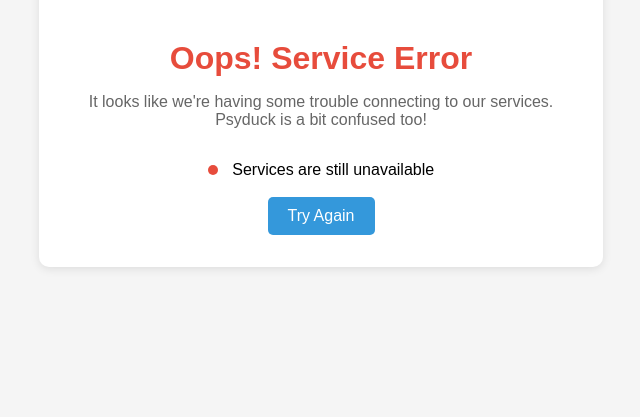
After one commit to YourBr0ther/Pokemon-Smile, a Flask app: template templates/error.html in a window 1280 px wide. The commit adds this page. Shown: the part 383-800 px from the top of the page, without its empty margins (319-959 px from the left). Run offline with Flask 3, Linux system fonts and the light colour scheme; the template is opened without the code that fills it, so the values that code supplies are empty.

Commit message:
Add service error handling and status page with Psyduck sprite. Improve MongoDB connection handling and timeout settings.

```diff
--- a/app.py
+++ b/app.py
@@ -21,35 +21,155 @@
 app.config['PERMANENT_SESSION_LIFETIME'] = timedelta(days=7)  # Make sessions last longer
 app.config['SERVER_NAME'] = os.environ.get("BASE_URL", "").replace("http://", "").replace("https://", "")
 
+# Global variables for service status
+mongodb_status = {
+    'status': 'unknown',
+    'last_checked': None,
+    'error': None
+}
+
+def check_mongodb_connection():
+    """Check MongoDB connection and update status."""
+    global mongodb_status
+    try:
+        client.admin.command('ping')
+        mongodb_status = {
+            'status': 'healthy',
+            'last_checked': datetime.now(),
+            'error': None
+        }
+        return True
+    except Exception as e:
+        mongodb_status = {
+            'status': 'error',
+            'last_checked': datetime.now(),
+            'error': str(e)
+        }
+        return False
+
+@app.route('/api/health')
+def health_check():
+    """Health check endpoint that verifies all services are running."""
+    # Check MongoDB connection
+    mongodb_healthy = check_mongodb_connection()
+
+    # Get Pokemon API status
+    try:
+        pokemon_api = requests.get(f"{POKEAPI_BASE}/pokemon/1", timeout=5)
+        pokemon_api_healthy = pokemon_api.status_code == 200
+    except:
+        pokemon_api_healthy = False
+
+    status = {
+        'status': 'healthy' if mongodb_healthy and pokemon_api_healthy else 'degraded',
+        'services': {
+            'mongodb': {
+                'status': mongodb_status['status'],
+                'last_checked': mongodb_status['last_checked'].isoformat() if mongodb_status['last_checked'] else None,
+                'error': mongodb_status['error']
+            },
+            'pokemon_api': {
+                'status': 'healthy' if pokemon_api_healthy else 'error'
+            }
+        },
+        'timestamp': datetime.now().isoformat()
+    }
+
+    return jsonify(status), 200 if status['status'] == 'healthy' else 503
+
+@app.before_request
+def check_service_status():
+    """Check service status before each request."""
+    # Skip health check endpoint to avoid infinite loop
+    if request.endpoint == 'health_check':
+        return
+
+    # Skip static files
+    if request.endpoint == 'static':
+        return
+
+    # Check MongoDB connection
+    if not check_mongodb_connection():
+        # If it's an API request, return JSON error
+        if request.path.startswith('/api/'):
+            return jsonify({
+                'error': 'Service Unavailable',
+                'message': 'Database connection error. Please try again later.',
+                'status': mongodb_status
+            }), 503
+
+        # For regular requests, show error page
+        return render_template('error.html',
+            error_title='Service Unavailable',
+            error_message='We are experiencing technical difficulties. Please try again later.',
+            status=mongodb_status
+        ), 503
+
 # Make sessions permanent by default
 @app.before_request
 def make_session_permanent():
     session.permanent = True
 
 POKEAPI_BASE = "https://pokeapi.co/api/v2"
-MONGO_URI = os.environ.get("MONGO_URI", "mongodb://localhost:27017/")
+# Use service name 'mongo' for Docker Compose, fallback to localhost for local dev
+MONGO_URI = os.environ.get("MONGO_URI", "mongodb://mongo:27017/")
 
-# Connect to MongoDB
+# Initialize MongoDB client with longer timeout for Docker environment
 try:
     print(f"Attempting to connect to MongoDB at {MONGO_URI}")
-    client = MongoClient(MONGO_URI, serverSelectionTimeoutMS=5000)  # 5 second timeout
+    client = MongoClient(MONGO_URI,
+                        serverSelectionTimeoutMS=20000,  # 20 second timeout
+                        connectTimeoutMS=20000,
+                        socketTimeoutMS=20000,
+                        retryWrites=True)
     # Force a connection to verify it works
     client.admin.command('ping')
     print("MongoDB connection successful!")
     db = client["pokemon_smile"]
     profiles_collection = db["profiles"]
+
+    # Initialize MongoDB status
+    mongodb_status = {
+        'status': 'healthy',
+        'last_checked': datetime.now(),
+        'error': None
+    }
 except (ConnectionFailure, ServerSelectionTimeoutError) as e:
     print(f"ERROR: Could not connect to MongoDB: {e}")
     print("Please make sure MongoDB is running and the connection string is correct.")
-    print("You can start MongoDB locally with:")
-    if sys.platform.startswith('win'):
-        print("  - Check if MongoDB service is running in services.msc")
-        print("  - Or run: net start MongoDB")
-    elif sys.platform.startswith('darwin'):  # macOS
-        print("  brew services start mongodb-community")
-    else:  # Linux
-        print("  sudo systemctl start mongodb")
-    sys.exit(1)
+    print("If using Docker Compose, ensure the mongo service is up with:")
+    print("  docker-compose ps")
+    print("  docker-compose logs mongo")
+
+    # Update MongoDB status
+    mongodb_status = {
+        'status': 'error',
+        'last_checked': datetime.now(),
+        'error': str(e)
+    }
+
+    # Don't exit, let the app run in degraded mode
+    client = None
+    db = None
+    profiles_collection = None
+
+# Wrap MongoDB operations in try/except
+def safe_db_operation(operation):
+    """Safely execute a MongoDB operation with proper error handling."""
+    try:
+        if client is None:
+            raise ServerSelectionTimeoutError("MongoDB is not available")
+        return operation()
+    except (ConnectionFailure, ServerSelectionTimeoutError) as e:
+        # Update MongoDB status
+        global mongodb_status
+        mongodb_status = {
+            'status': 'error',
+            'last_checked': datetime.now(),
+            'error': str(e)
+        }
+        # Re-raise the exception to be caught by the request handler
+        raise
 
 # -------------------
 # HOME PAGE
@@ -72,27 +192,36 @@
         try:
             if not isinstance(user_id, ObjectId):
                 user_id = ObjectId(user_id)
-        except:
-            pass
 
-        profile = profiles_collection.find_one({"_id": user_id})
-        if profile and 'buddyPokemon' in profile:
-            # Use the buddy Pokémon from the profile
-            buddy = profile['buddyPokemon']
-            print(f"User logged in: {profile.get('name', 'User')} with buddy: {buddy.get('name', 'Unknown')}")
-            return render_template('index.html',
-                                  sprite_url=buddy.get('sprite', ''),
-                                  pokemon_name=buddy.get('name', 'Buddy'),
-                                  logged_in=True,
-                                  username=profile.get('name', 'User'))
+            def get_profile():
+                return profiles_collection.find_one({"_id": user_id})
+
+            profile = safe_db_operation(get_profile)
+
+            if profile and 'buddyPokemon' in profile:
+                # Use the buddy Pokémon from the profile
+                buddy = profile['buddyPokemon']
+                print(f"User logged in: {profile.get('name', 'User')} with buddy: {buddy.get('name', 'Unknown')}")
+                return render_template('index.html',
+                                    sprite_url=buddy.get('sprite', ''),
+                                    pokemon_name=buddy.get('name', 'Buddy'),
+                                    logged_in=True,
+                                    username=profile.get('name', 'User'))
+        except (ConnectionFailure, ServerSelectionTimeoutError) as e:
+            # Show error page for MongoDB connection issues
+            return render_template('error.html',
+                error_title='Service Unavailable',
+                error_message='We are experiencing technical difficulties. Please try again later.',
+                status=mongodb_status
+            ), 503
 
     # Not logged in or no profile found - show random Pokémon
     print("No user logged in or no buddy - showing random Pokémon")
     random_pokemon = get_random_pokemon_sprite()
     return render_template('index.html',
-                          sprite_url=random_pokemon['sprite'],
-                          pokemon_name=random_pokemon['name'],
-                          logged_in=False)
+                        sprite_url=random_pokemon['sprite'],
+                        pokemon_name=random_pokemon['name'],
+                        logged_in=False)
 
 # -------------------
 # AUTH ROUTES
--- /dev/null
+++ b/templates/error.html
@@ -0,0 +1,107 @@
+<!DOCTYPE html>
+<html>
+<head>
+    <title>Service Error</title>
+    <style>
+        body {
+            font-family: Arial, sans-serif;
+            display: flex;
+            flex-direction: column;
+            align-items: center;
+            justify-content: center;
+            height: 100vh;
+            margin: 0;
+            background-color: #f5f5f5;
+        }
+        .error-container {
+            text-align: center;
+            padding: 2rem;
+            background-color: white;
+            border-radius: 10px;
+            box-shadow: 0 2px 10px rgba(0, 0, 0, 0.1);
+            max-width: 500px;
+        }
+        .psyduck-image {
+            width: 200px;
+            height: 200px;
+            margin-bottom: 1rem;
+        }
+        .error-title {
+            color: #e74c3c;
+            margin-bottom: 1rem;
+        }
+        .error-message {
+            color: #666;
+            margin-bottom: 2rem;
+        }
+        .retry-button {
+            background-color: #3498db;
+            color: white;
+            border: none;
+            padding: 10px 20px;
+            border-radius: 5px;
+            cursor: pointer;
+            font-size: 16px;
+            transition: background-color 0.3s;
+        }
+        .retry-button:hover {
+            background-color: #2980b9;
+        }
+        .status-indicator {
+            display: inline-block;
+            width: 10px;
+            height: 10px;
+            border-radius: 50%;
+            margin-right: 10px;
+        }
+        .status-online {
+            background-color: #2ecc71;
+        }
+        .status-offline {
+            background-color: #e74c3c;
+        }
+    </style>
+</head>
+<body>
+    <div class="error-container">
+        <img src="https://raw.githubusercontent.com/PokeAPI/sprites/master/sprites/pokemon/54.png" alt="Confused Psyduck" class="psyduck-image">
+        <h1 class="error-title">Oops! Service Error</h1>
+        <p class="error-message">It looks like we're having some trouble connecting to our services. Psyduck is a bit confused too!</p>
+        <div class="service-status">
+            <span class="status-indicator" id="statusIndicator"></span>
+            <span id="statusText">Checking service status...</span>
+        </div>
+        <br>
+        <button class="retry-button" onclick="checkHealth()">Try Again</button>
+    </div>
+
+    <script>
+        function checkHealth() {
+            fetch('/api/health')
+                .then(response => response.json())
+                .then(data => {
+                    const indicator = document.getElementById('statusIndicator');
+                    const statusText = document.getElementById('statusText');
+
+                    if (data.status === 'ok') {
+                        indicator.className = 'status-indicator status-online';
+                        statusText.textContent = 'Services are back online!';
+                        setTimeout(() => window.location.href = '/', 1000);
+                    } else {
+                        indicator.className = 'status-indicator status-offline';
+                        statusText.textContent = 'Services are still unavailable';
+                    }
+                })
+                .catch(error => {
+                    const indicator = document.getElementById('statusIndicator');
+                    const statusText = document.getElementById('statusText');
+                    indicator.className = 'status-indicator status-offline';
+                    statusText.textContent = 'Services are still unavailable';
+                });
+        }
+
+        // Check health status when page loads
+        checkHealth();
+    </script>
+</body>
+</html>
--- a/version.txt
+++ b/version.txt
@@ -1 +1 @@
-1.0.1
+1.0.2
```
Also changed, not shown: TASKS.md (+14 -5 lines), static/images/settings.png (added), static/images/trash.png (added), templates/index.html (indentation only).
